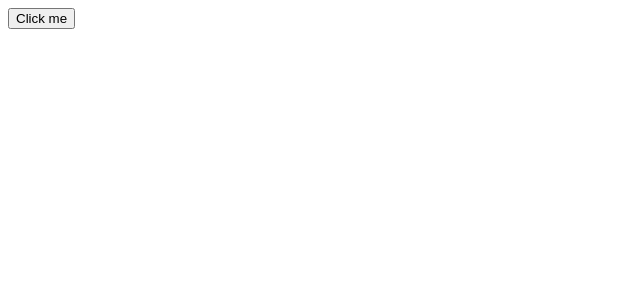
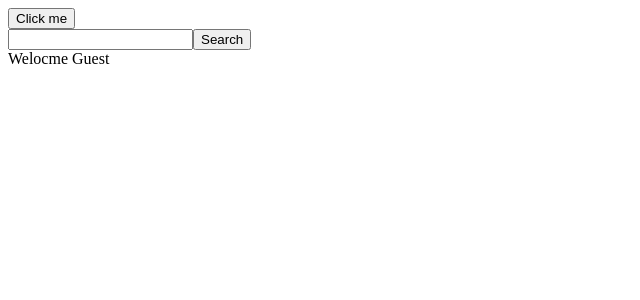
Before and after one commit to rusiru-lakmal/learnAngular, an Angular app: page / in a window 1280 px wide. Shown: the top 300 px of the page, without its empty margins (0-640 px from the left). Built offline with nearby package versions, Linux system fonts and the light colour scheme.

Commit message:
learn built-in directives ngSwitchCase

```diff
--- a/src/app/app.module.ts
+++ b/src/app/app.module.ts
@@ -4,6 +4,7 @@ import { BrowserModule } from '@angular/platform-browser';
 import { AppRoutingModule } from './app-routing.module';
 import { AppComponent } from './app.component';
 import { RoomsComponent } from './rooms/rooms.component';
+import { FormsModule } from '@angular/forms';
 
 @NgModule({
   declarations: [
@@ -12,7 +13,8 @@ import { RoomsComponent } from './rooms/rooms.component';
   ],
   imports: [
     BrowserModule,
-    AppRoutingModule
+    AppRoutingModule,
+    FormsModule
   ],
   providers: [],
   bootstrap: [AppComponent]
--- a/src/app/rooms/rooms.component.html
+++ b/src/app/rooms/rooms.component.html
@@ -20,3 +20,12 @@
     </table>
    </div>
 </div>
+<br>
+<div>
+    <input type="text" #data  [(ngModel)]="userInput"  /> <button (click)="Submit()">Search</button>
+</div>
+<div [ngSwitch]="role">
+    <div *ngSwitchCase="'user'">Welocme User</div>
+    <div *ngSwitchCase="'admin'">Welocme Admin</div>
+    <div *ngSwitchDefault>Welocme Guest</div>
+</div>
--- a/src/app/rooms/rooms.component.ts
+++ b/src/app/rooms/rooms.component.ts
@@ -1,5 +1,6 @@
 import { Component } from '@angular/core';
 import { Room, RoomList } from './rooms';
+import { FormsModule } from '@angular/forms';
 
 @Component({
   selector: 'app-rooms',
@@ -9,6 +10,8 @@ import { Room, RoomList } from './rooms';
 export class RoomsComponent {
 
   isvisible = false;
+  userInput:string = '';
+  role:string = '';
 
   rooms:Room = {
     totalRooms : 10,
@@ -43,9 +46,16 @@ export class RoomsComponent {
     },
   ]
 
+
+
   onClick(){
 
      this.isvisible = !this.isvisible;
   }
+  Submit(){
+    //console.log(#data)
+    this.role = this.userInput;
+
+  }
 
 }
```
